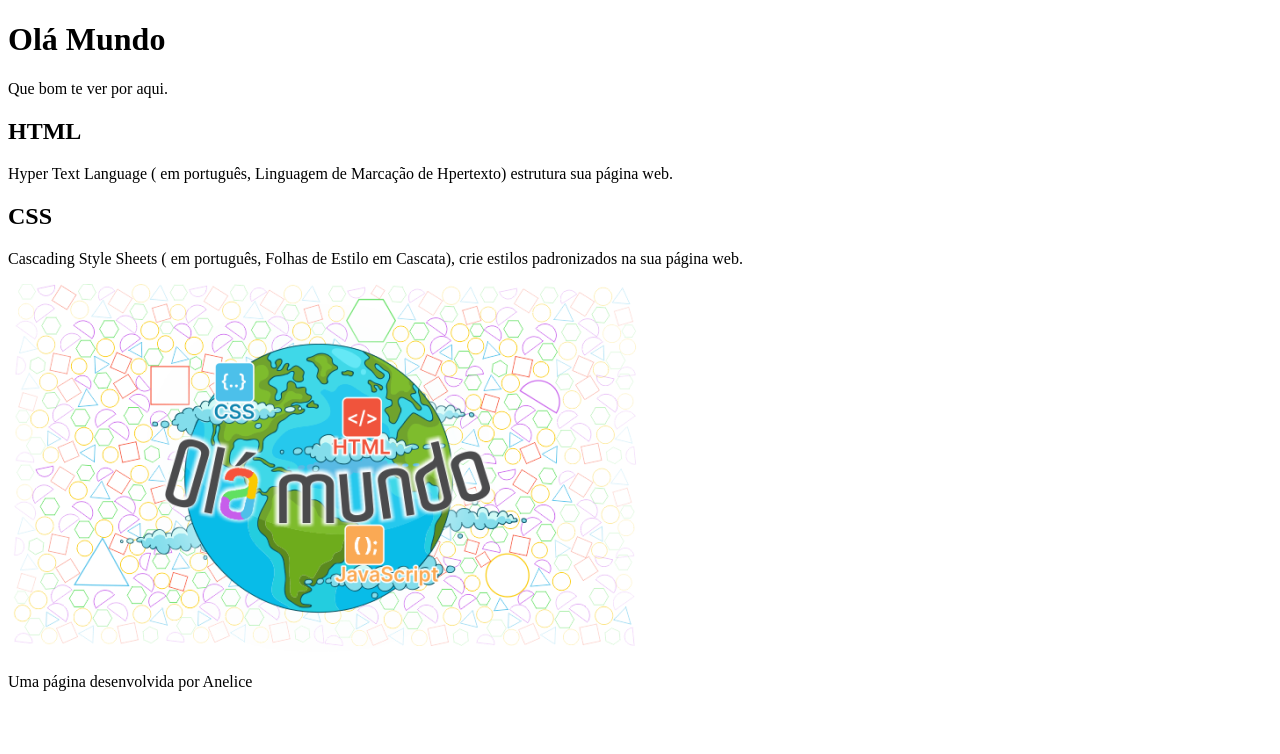
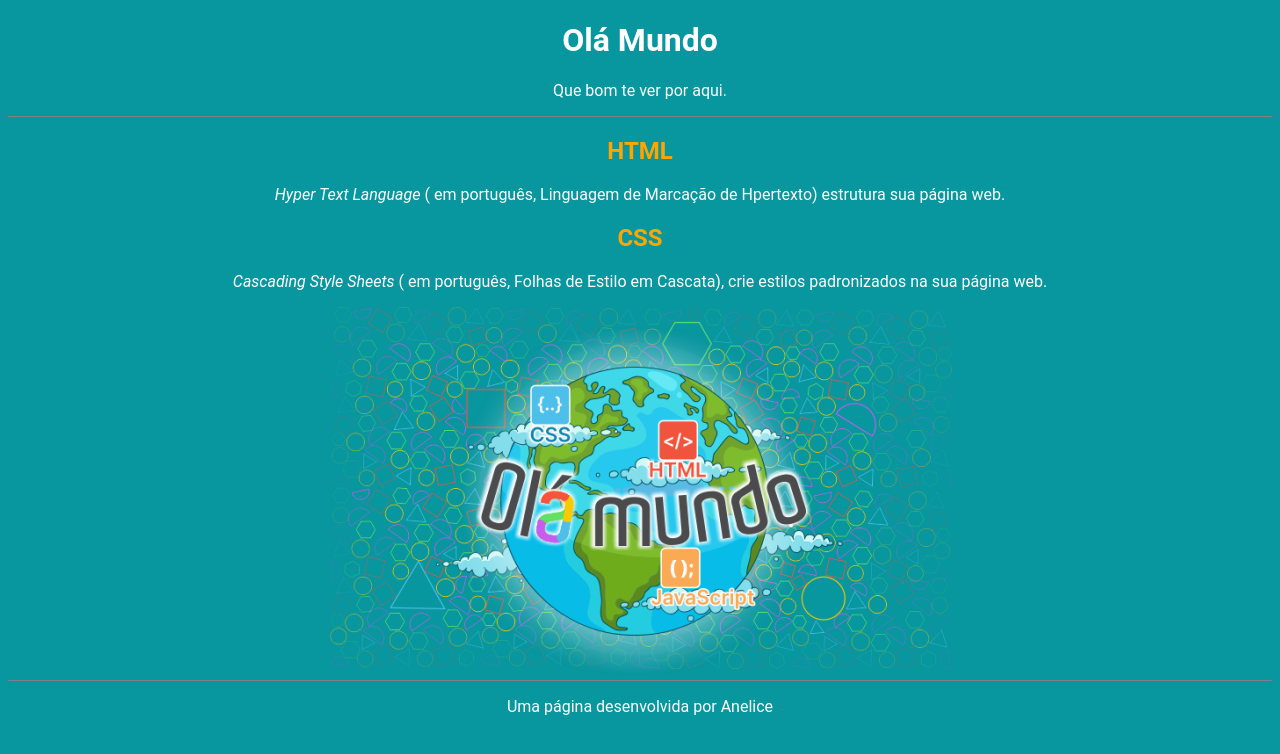
Before and after one commit to EscolaAne/Hello-Word, a plain HTML site: page index.html in a window 1280 px wide. Drawn offline with Linux system fonts and the light colour scheme.

Commit message:
Criamos a estilização do site

```diff
--- a/index.html
+++ b/index.html
@@ -5,6 +5,7 @@
     <meta charset="UTF-8">
     <meta name="viewport" content="width=device-width, initial-scale=1.0">
     <title>Olá Mundo</title>
+    <link rel="stylesheet" href="style.css">
 </head>
 
 <body>
@@ -15,10 +16,10 @@
 
     <section>
         <h2>HTML</h2>
-        <p>Hyper Text Language ( em português, Linguagem de Marcação de Hpertexto) estrutura sua página web.</p>
+        <p><span class="texto-inglês">Hyper Text Language</span> ( em português, Linguagem de Marcação de Hpertexto) estrutura sua página web.</p>
 
         <h2>CSS</h2>
-        <p>Cascading Style Sheets ( em português, Folhas de Estilo em Cascata), crie estilos padronizados na sua página
+        <p><span class="texto-inglês">Cascading Style Sheets</span> ( em português, Folhas de Estilo em Cascata), crie estilos padronizados na sua página
             web.</p>
         <img src="imagem/Olá Mundo.png"
             alt="Imagem com figuras geométricas ao fundo e uma figura do planeta Terra a frente, com a inscrição Olá Mundo em letras coloridas">
--- /dev/null
+++ b/style.css
@@ -0,0 +1,19 @@
+h2{
+    color: orange;
+}
+
+body{
+    background-color: #08969F;
+    color: white;
+    font-family: Roboto;
+    text-align: center;
+}
+header{
+    border-bottom: 1px solid grey;
+}
+footer{
+    border-top: 1px solid grey;
+}
+.texto-inglês{
+    font-style: italic;
+}
```
